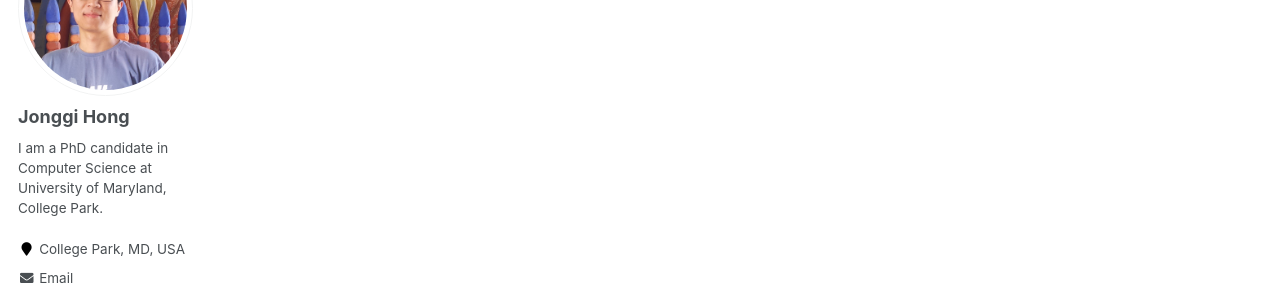
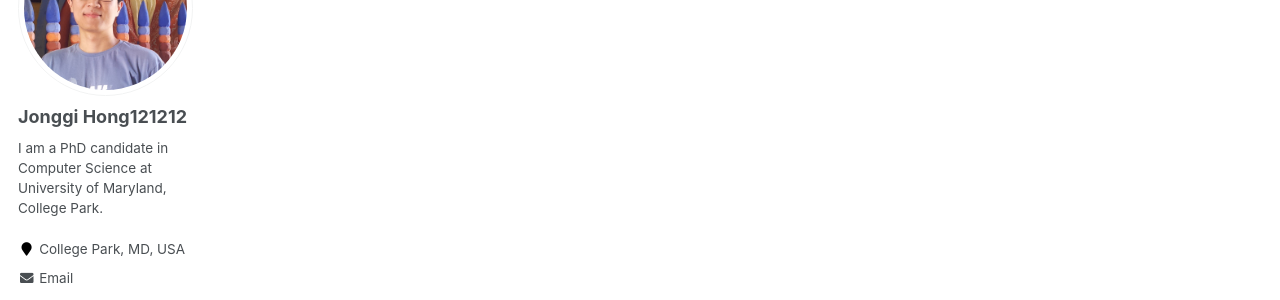
Before and after one commit to jonggi/jonggi.github.io, a Jekyll site: the page built from photos.md, in a window 1280 px wide. Shown: the part 197-497 px from the top of the page. Built offline with Jekyll 4.4.1, drawn with Linux system fonts in a browser that asks for light colours; some web fonts are replaced.

Commit message:
mm github

```diff
--- a/_config.yml
+++ b/_config.yml
@@ -8,7 +8,7 @@
 
 
 author:
-  name             : "Jonggi Hong"
+  name             : "Jonggi Hong121212"
   avatar           : "JonggiHong.jpg"
   bio              : "I am a PhD candidate in Computer Science at University of Maryland, College Park."
   location         : "College Park, MD, USA"
```
